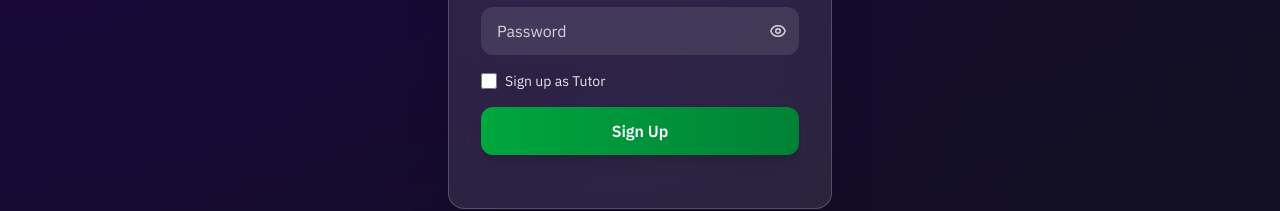
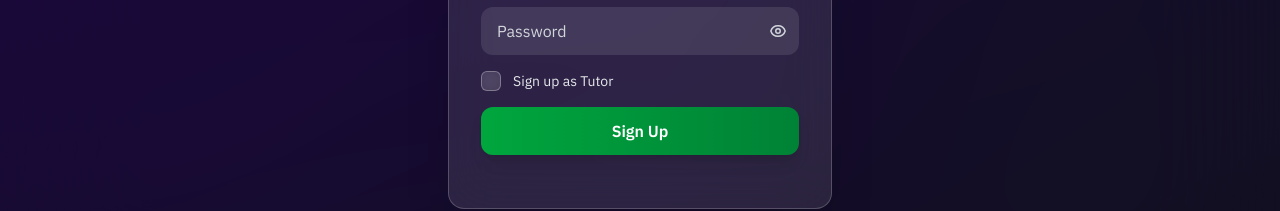
Before and after one commit to komal-kumawat/MESHSPIRE, a React (Vite) app in the folder frontend/: page / in a window 1280 px wide. Both pictures are taken after a click on the button "Sign Up". Shown: the part 451-662 px from the top of the page. Built offline with nearby package versions, Linux system fonts and the light colour scheme; no server answers.

Commit message:
usth page redesign

```diff
--- a/frontend/src/Pages/Auth.tsx
+++ b/frontend/src/Pages/Auth.tsx
@@ -302,16 +302,37 @@ export default function AuthPage() {
                     </button>
                   </div>
 
-                  <label className="flex items-center gap-2 text-xs sm:text-sm text-gray-200">
+                  <label className="flex items-center gap-3 text-xs sm:text-sm text-gray-200 cursor-pointer group">
+                    <div className="relative">
                       <input
                         type="checkbox"
                         checked={form.isTutor}
                         onChange={(e) =>
                           setForm({ ...form, isTutor: e.target.checked })
                         }
-                      className="h-4 w-4 rounded border-gray-400 text-green-600 focus:ring-green-500"
+                        className="sr-only peer"
                       />
+                      <div className="w-5 h-5 bg-white/10 backdrop-blur-sm border border-white/30 rounded-md peer-checked:bg-gradient-to-r peer-checked:from-green-600 peer-checked:to-green-700 peer-checked:border-green-500 transition-all duration-300 peer-focus:ring-2 peer-focus:ring-lime-400 peer-focus:ring-offset-2 peer-focus:ring-offset-transparent flex items-center justify-center group-hover:border-white/50">
+                        {form.isTutor && (
+                          <svg
+                            className="w-3 h-3 text-white"
+                            fill="none"
+                            stroke="currentColor"
+                            viewBox="0 0 24 24"
+                          >
+                            <path
+                              strokeLinecap="round"
+                              strokeLinejoin="round"
+                              strokeWidth={3}
+                              d="M5 13l4 4L19 7"
+                            />
+                          </svg>
+                        )}
+                      </div>
+                    </div>
+                    <span className="group-hover:text-white transition-colors">
                       Sign up as Tutor
+                    </span>
                   </label>
 
                   <button
```
Lines whose indentation alone changed are shown as unchanged.
